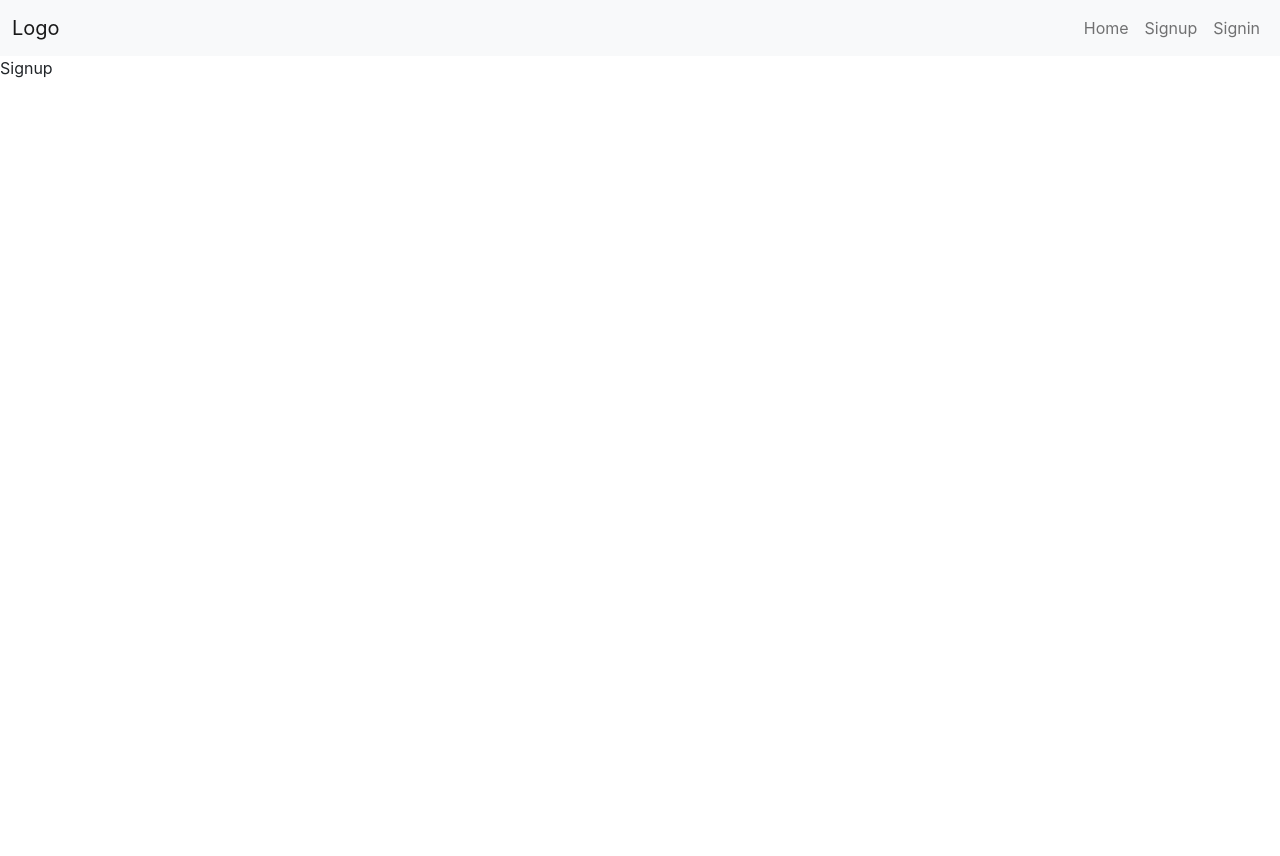
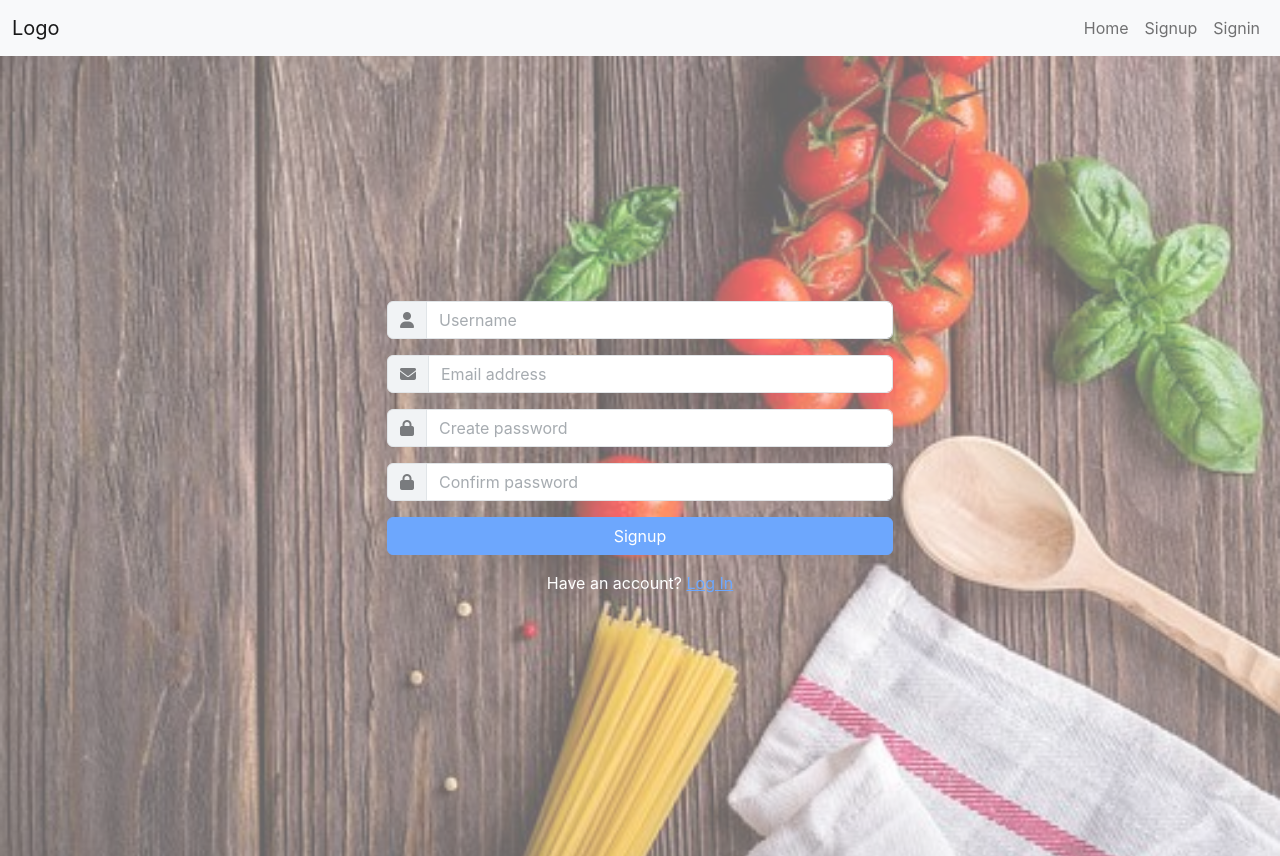
Before and after one commit to hikio-17/restaurant-mernstack, a React (Create React App) app in the folder client/: page /signup in a window 1280 px wide. Before the commit the page ends 800 px from the top, so only its background shows below. Built offline with nearby package versions, Linux system fonts and the light colour scheme.

Commit message:
add form to signup component

```diff
--- a/client/src/components/Signup.js
+++ b/client/src/components/Signup.js
@@ -1,7 +1,81 @@
 import React from "react";
+import "./signup.css";
 
 const Signup = () => {
-  return <div>Signup</div>;
+  const showSignupForm = () => (
+    <form className="signup-form">
+      {/* username */}
+      <div className="form-group input-group mb-3">
+        <span className="input-group-text">
+          <i className="fa fa-user"></i>
+        </span>
+        <input
+          name=""
+          className="form-control"
+          placeholder="Username"
+          type="text"
+        />
+      </div>
+
+      {/* email */}
+      <div className="form-group input-group mb-3">
+        <span className="input-group-text">
+          <i className="fa fa-envelope"></i>
+        </span>
+        <input
+          name=""
+          className="form-control"
+          placeholder="Email address"
+          type="email"
+        />
+      </div>
+      {/* password */}
+      <div className="form-group input-group mb-3">
+        <span className="input-group-text">
+          <i className="fa fa-lock"></i>
+        </span>
+        <input
+          className="form-control"
+          placeholder="Create password"
+          type="password"
+        />
+      </div>
+
+      {/* confirm password */}
+      <div className="form-group input-group mb-3">
+        <span className="input-group-text">
+          <i className="fa fa-lock"></i>
+        </span>
+        <input
+          className="form-control"
+          placeholder="Confirm password"
+          type="password"
+        />
+      </div>
+
+      {/* signup button */}
+      <div className="form-group d-grid gap-2 mb-3">
+        <button type="submit" className="btn btn-primary ">
+          Signup
+        </button>
+      </div>
+
+      {/* have an account */}
+      <p className="text-center text-white mb-3">
+        Have an account? <a href="/signin">Log In</a>
+      </p>
+    </form>
+  );
+
+  return (
+    <div className="signup-container">
+      <div className="row px-3 vh-100">
+        <div className="col-md-5 mx-auto align-self-center">
+          {showSignupForm()}
+        </div>
+      </div>
+    </div>
+  );
 };
 
 export default Signup;
--- /dev/null
+++ b/client/src/components/signup.css
@@ -0,0 +1,7 @@
+.signup-container {
+  background-image: url("background.jpg");
+  background-size: cover;
+  background-repeat: no-repeat;
+  background-position: center;
+  opacity: 0.6;
+}
--- a/client/src/index.css
+++ b/client/src/index.css
@@ -1,13 +1,14 @@
 body {
+  overflow: hidden;
   margin: 0;
-  font-family: -apple-system, BlinkMacSystemFont, 'Segoe UI', 'Roboto', 'Oxygen',
-    'Ubuntu', 'Cantarell', 'Fira Sans', 'Droid Sans', 'Helvetica Neue',
+  font-family: -apple-system, BlinkMacSystemFont, "Segoe UI", "Roboto", "Oxygen",
+    "Ubuntu", "Cantarell", "Fira Sans", "Droid Sans", "Helvetica Neue",
     sans-serif;
   -webkit-font-smoothing: antialiased;
   -moz-osx-font-smoothing: grayscale;
 }
 
 code {
-  font-family: source-code-pro, Menlo, Monaco, Consolas, 'Courier New',
+  font-family: source-code-pro, Menlo, Monaco, Consolas, "Courier New",
     monospace;
 }
```
Also changed, not shown: client/src/components/background.jpg (added).
